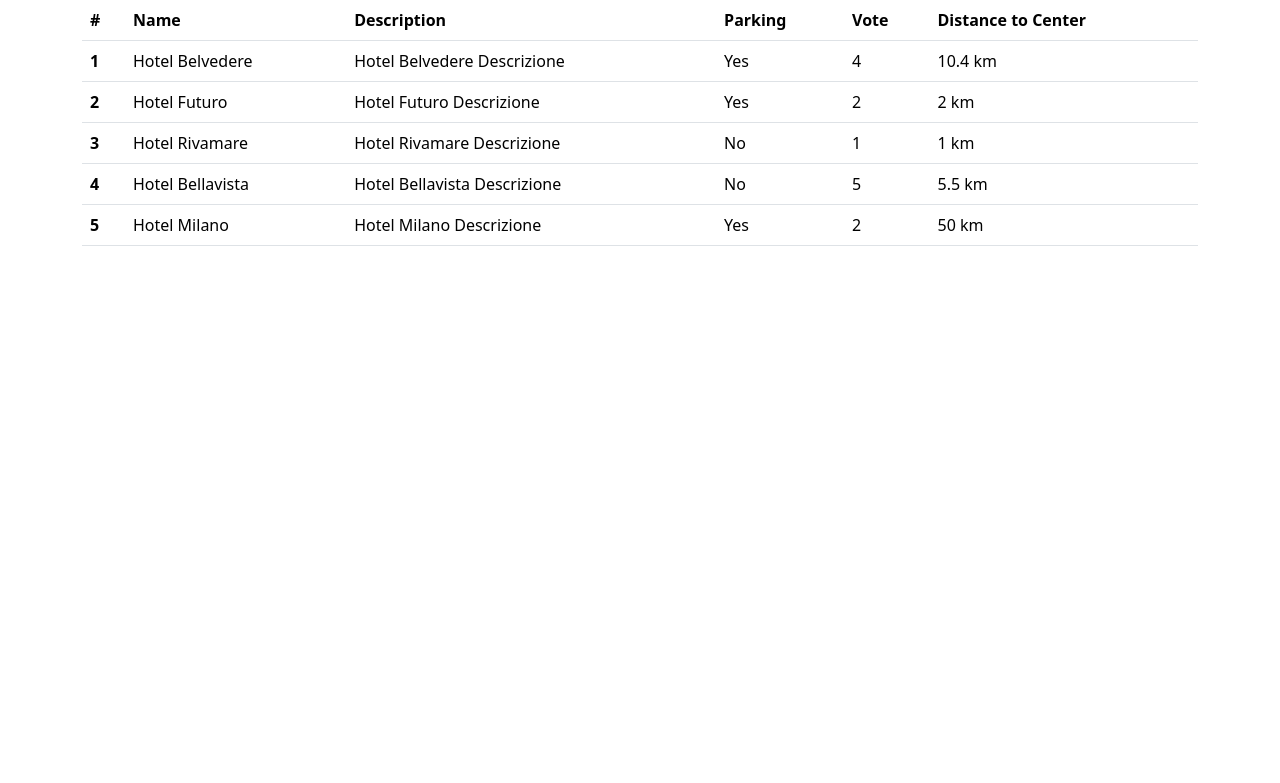
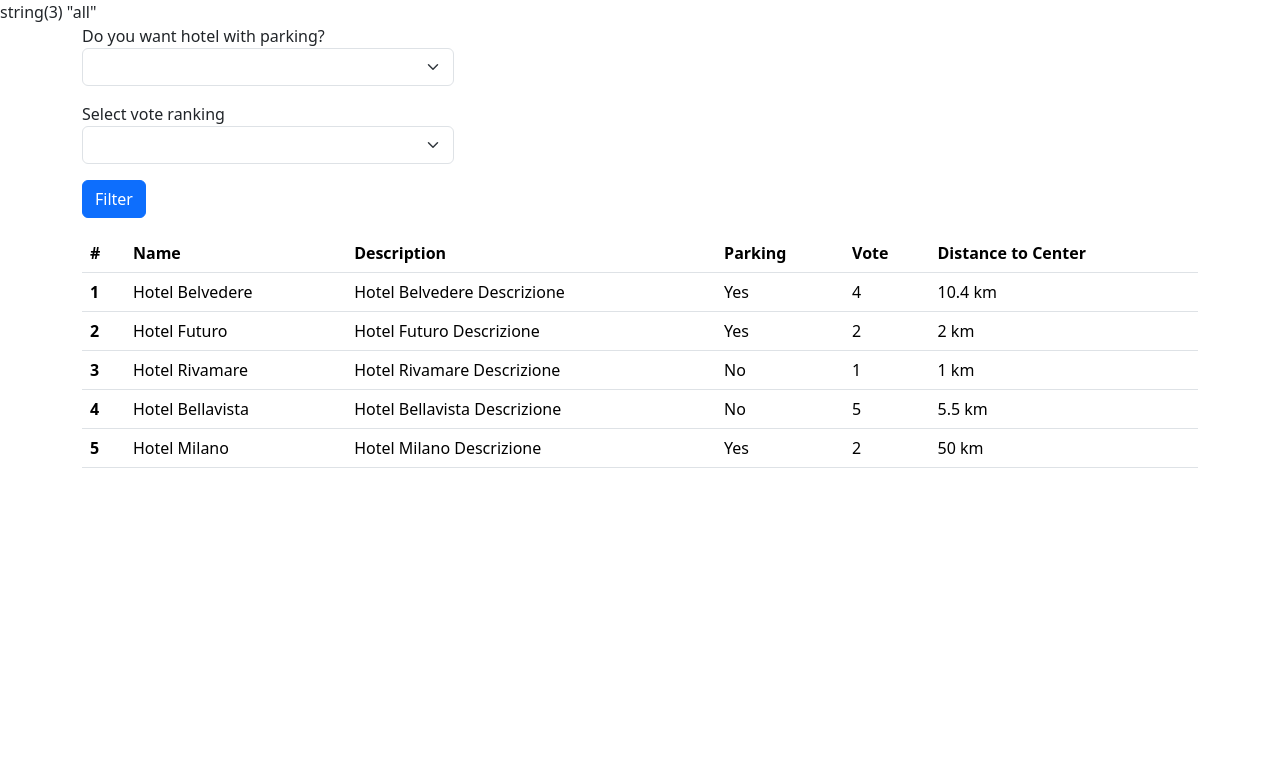
Before and after one commit to MatteoNocera/php-hotel, a PHP site: page /?vote_ranking=1 in a window 1280 px wide. Shown: the top 783 px of the page. Run offline with PHP 8.4, Linux system fonts and the light colour scheme; data that the repository does not hold is empty.

Commit message:
working on bonus

```diff
--- a/index.php
+++ b/index.php
@@ -53,9 +53,19 @@ $hotels = [
 
 //var_dump($hotels);
 
-/* foreach ($hotels as $key => $hotel) {
-    var_dump($hotel);
-} */
+$vote = $_GET['vote_ranking'];
+$parking = $_GET['parking_chose'];
+
+
+if ($parking === 'yes') {
+    var_dump('yes P');
+} elseif ($parking === 'no') {
+    var_dump('no P');
+} else {
+    var_dump('all');
+}
+
+
 
 ?>
 
@@ -74,9 +84,35 @@ $hotels = [
 
 <body>
     <div class="container">
+        <form action="" method="GET">
 
 
 
+            <div class="col-md-4">
+
+
+                <label for="parking_chose">Do you want hotel with parking?</label>
+                <select id="parking_chose" name="parking_chose" class="form-select mb-3" aria-label="Default select example">
+                    <option value="" selected></option>
+                    <option value="yes">yes</option>
+                    <option value="no">no</option>
+                </select>
+
+                <label for="vote_rating">Select vote ranking</label>
+                <select id="vote_rating" name="vote_rating" class="form-select mb-3" aria-label="Default select example">
+                    <option value="" selected></option>
+                    <option value="1">1</option>
+                    <option value="2">2</option>
+                    <option value="3">3</option>
+                    <option value="4">4</option>
+                    <option value="5">5</option>
+                </select>
+
+                <button type="submit" class="btn btn-primary">Filter</button>
+            </div>
+
+
+        </form>
 
 
         <table class="table">
@@ -94,9 +130,9 @@ $hotels = [
             <?php foreach ($hotels as $key => $hotel) : ?>
 
 
-
                 <tbody>
                     <tr>
+
 
                         <th scope="row"><?= $key + 1 ?></th>
                         <td><?= $hotel['name'] ?></td>
@@ -116,6 +152,14 @@ $hotels = [
                         <td><?= $hotel['vote'] ?></td>
                         <td><?= $hotel['distance_to_center'] . ' km' ?></td>
 
+
+
+
+
+
+
+
+
                     </tr>
 
                 </tbody>
```
